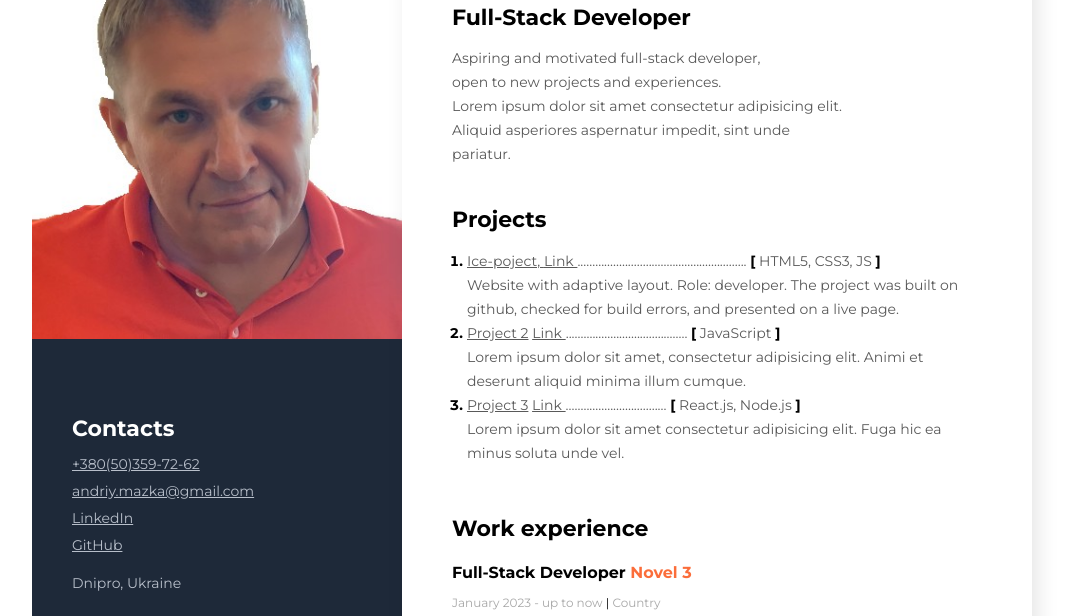
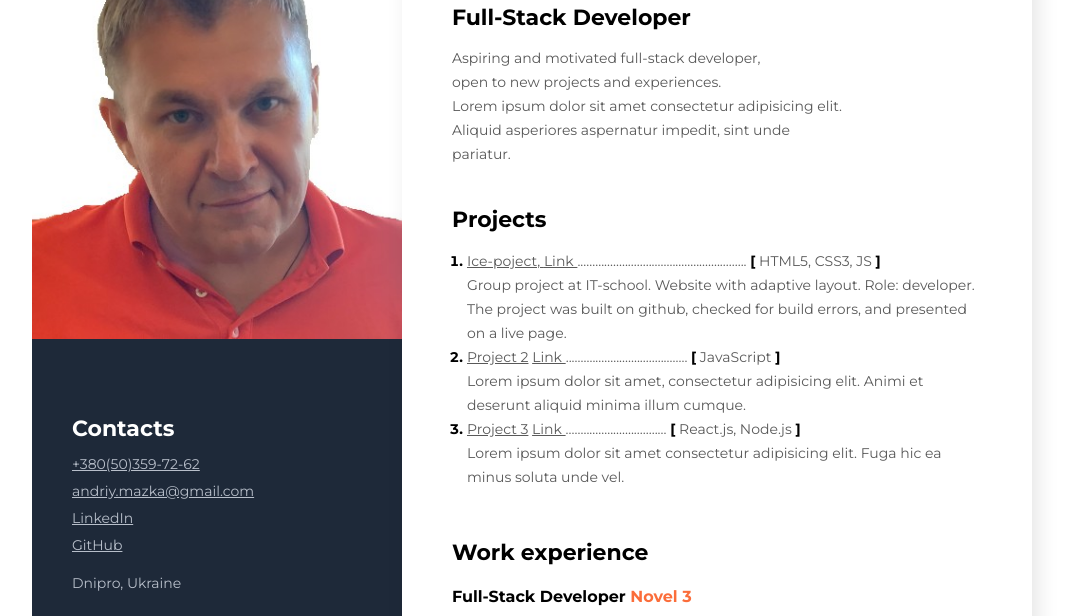
Before and after one commit to MazkaAndrii/my_cv, a plain HTML site: page index.html in a window 1280 px wide. Shown: the part 139-755 px from the top of the page, without its empty margins (108-1177 px from the left). Drawn offline with Linux system fonts and the light colour scheme.

Commit message:
addInfoProjects

```diff
--- a/index.html
+++ b/index.html
@@ -47,7 +47,7 @@
                             <span class="project-bracket">[</span> HTML5, CSS3, JS <span
                                 class="project-bracket">]</span>
                         </span>
-                        <p class="project"> Website with adaptive layout. Role: developer.
+                        <p class="project"> Group project at IT-school. Website with adaptive layout. Role: developer.
                             The project was built on github, checked for build errors, and presented on a live
                             page.</p>
                     </li>
```
